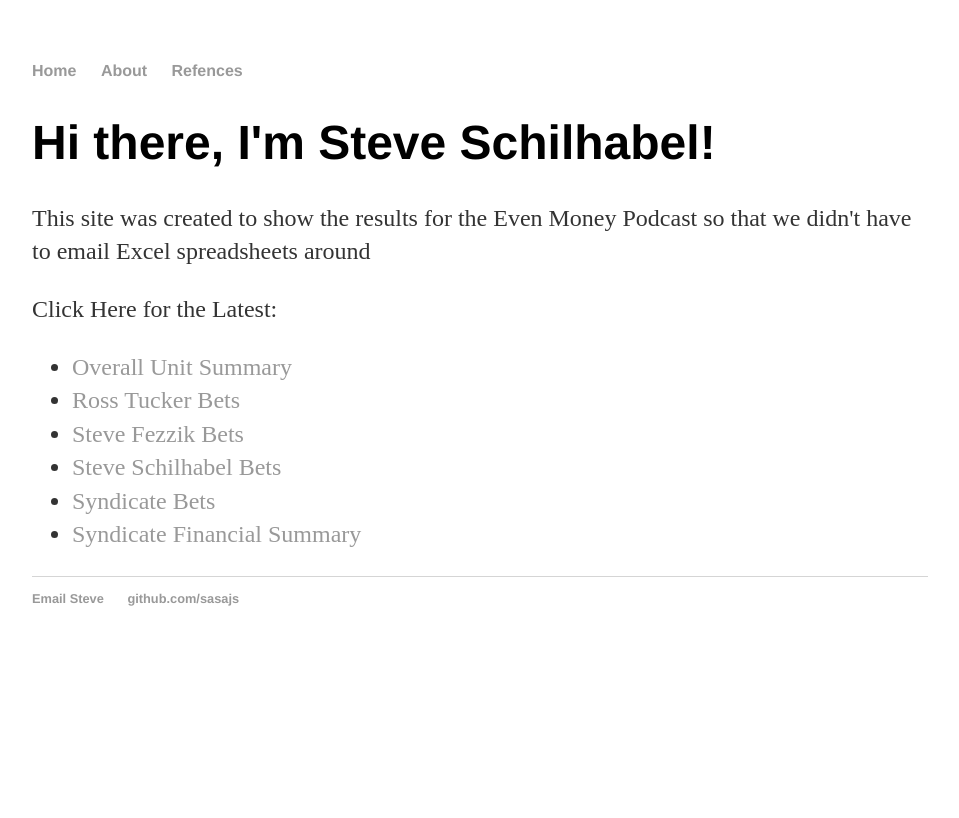
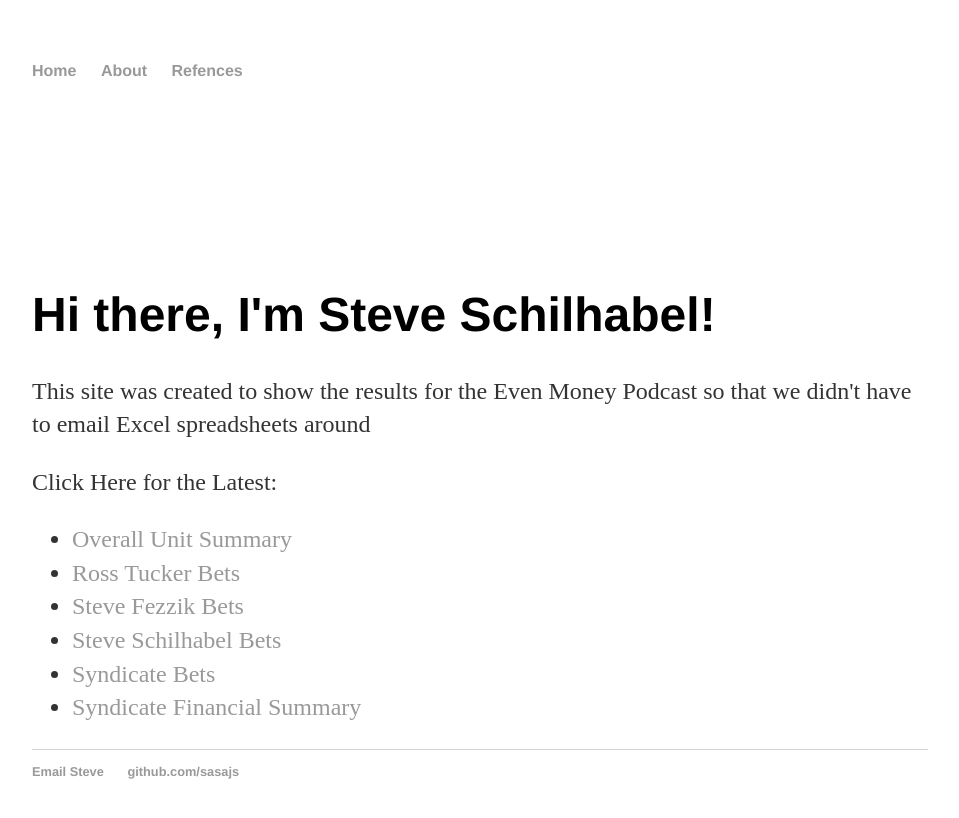
Before and after one commit to tsmith3480/sasajs.github.io, a Jekyll site: the page built from index.html, in a window 1280 px wide. Shown: the top 818 px of the page, without its empty margins (160-1119 px from the left). Built offline with Jekyll 4.4.1, drawn with Linux system fonts in a browser that asks for light colours.

Commit message:
Update index.html

```diff
--- a/index.html
+++ b/index.html
@@ -4,6 +4,9 @@ title: Steve Schilhabel, Even Money
 ---
 
 		<div class="blurb">
+
+			<p>&nbsp;</p><p>&nbsp;</p><p>&nbsp;</p>
+
 			<h1>Hi there, I'm Steve Schilhabel!</h1>
 
 			<p>This site was created to show the results for the Even Money Podcast so that we didn't have to email Excel spreadsheets around</p>
```
